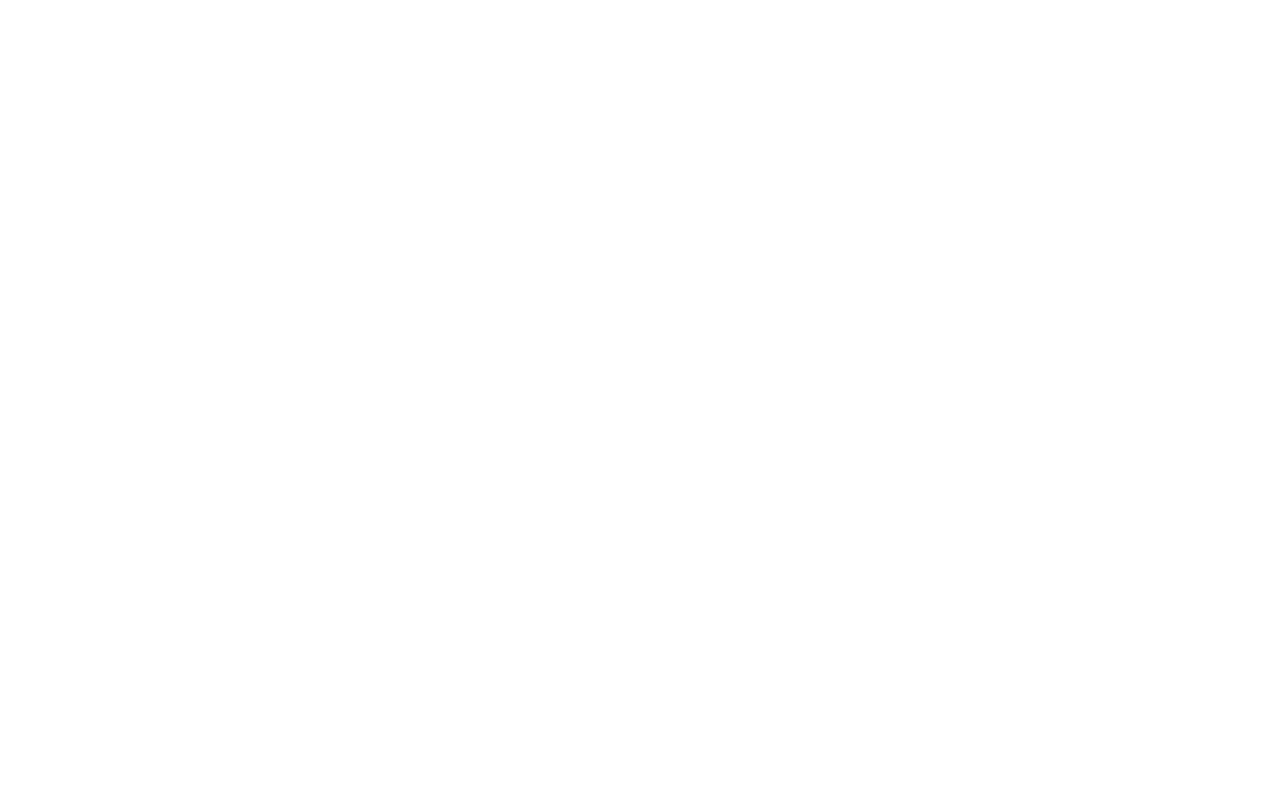
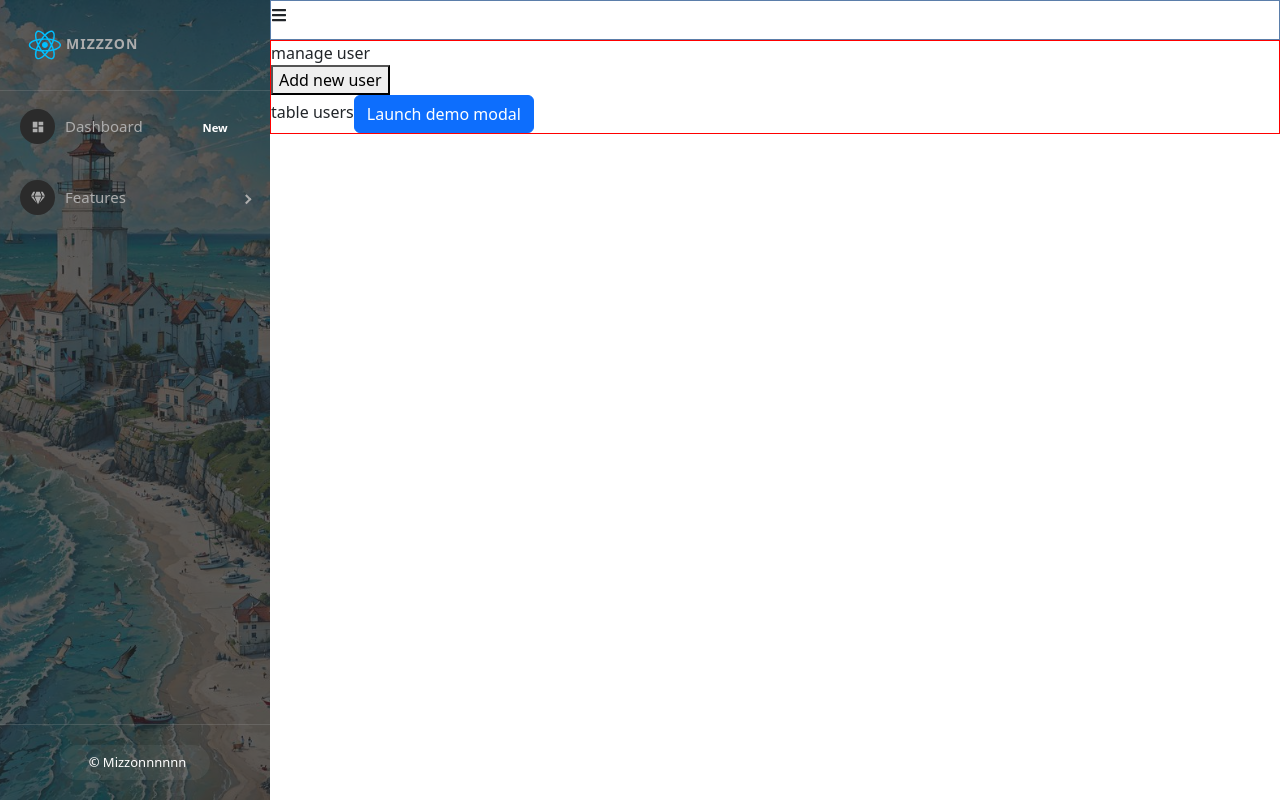
Before and after one commit to Mizzonnnnnn/reactjs-zero, a React (Create React App) app: page /admins/manage-users in a window 1280 px wide. Before the commit this address had no page. Built offline with nearby package versions, Linux system fonts and the light colour scheme.

Commit message:
modal them nguoi dung

```diff
--- a/src/App.scss
+++ b/src/App.scss
@@ -82,6 +82,7 @@ body {
           background   : #302e2e;
           color        : white;
           height       : 40px;
+          border       : none;
 
           &:hover {
             background: black;
--- a/src/components/Admin/Admin.js
+++ b/src/components/Admin/Admin.js
@@ -2,6 +2,7 @@ import SideBar from "./SideBar";
 import './Admin.scss';
 import { FaBars } from "react-icons/fa";
 import { useState } from "react";
+import { Outlet } from "react-router-dom";
 const Admin = (props) => {
     const [collapsed, setCollapsed] = useState(false)
     return (
@@ -10,8 +11,15 @@ const Admin = (props) => {
                 <SideBar collapsed={collapsed} />
             </div>
 
+
             <div className="admin-content">
-                <FaBars onClick={() => setCollapsed(!collapsed)} />
+                <div className="admin-header">
+                    <FaBars onClick={() => setCollapsed(!collapsed)} />
+                </div>
+
+                <div className="admin-main">
+                    <Outlet />
+                </div>
             </div>
 
         </div>
--- a/src/components/Admin/Admin.scss
+++ b/src/components/Admin/Admin.scss
@@ -5,5 +5,16 @@
         height: 100vh;
     }
 
-    .admin-content {}
+    .admin-content {
+        width: 100%;
+
+        .admin-header {
+            height: 40px;
+            border: 1px solid rgb(91, 126, 170);
+        }
+
+        .admin-main {
+            border: 1px solid red;
+        }
+    }
 }
--- /dev/null
+++ b/src/components/Admin/Content/DashBoard.js
@@ -0,0 +1,12 @@
+
+
+
+const DashBoard = (props) => {
+    return (
+        <div>
+            DashBoard
+        </div>
+    )
+}
+
+export default DashBoard;
--- /dev/null
+++ b/src/components/Admin/Content/ManageUser.js
@@ -0,0 +1,23 @@
+import ModalCreateUser from "./ModalCreateUser";
+
+
+const ManageUser = (props) => {
+    return (
+        <div classNameName="manage-users-container">
+            <div classNameName="title">
+                manage user
+            </div>
+            <div classNameName="users-content">
+                <div>
+                    <button>Add new user</button>
+                </div>
+                <div>
+                    table users
+                    <ModalCreateUser />
+                </div>
+            </div>
+        </div>
+    )
+}
+
+export default ManageUser;
--- /dev/null
+++ b/src/components/Admin/Content/ModalCreateUser.js
@@ -0,0 +1,63 @@
+import { useState } from 'react';
+import Button from 'react-bootstrap/Button';
+import Modal from 'react-bootstrap/Modal';
+
+const ModalCreateUser = () => {
+    const [show, setShow] = useState(false);
+
+    const handleClose = () => setShow(false);
+    const handleShow = () => setShow(true);
+
+    return (
+        <>
+            <Button variant="primary" onClick={handleShow}>
+                Launch demo modal
+            </Button>
+
+            <Modal show={show} onHide={handleClose} size='xl' backdrop="static"
+            >
+                <Modal.Header closeButton>
+                    <Modal.Title>Add new User</Modal.Title>
+                </Modal.Header>
+                <Modal.Body size>
+                    {<form className="row g-3">
+                        <div className="col-md-6">
+                            <label for="inputEmail4" className="form-label">Email</label>
+                            <input type="email" className="form-control" />
+                        </div>
+                        <div className="col-md-6">
+                            <label className="form-label">Password</label>
+                            <input type="password" className="form-control" />
+                        </div>
+                        <div className="col-md-6">
+                            <label className="form-label">UserName</label>
+                            <input type="text" className="form-control" />
+                        </div>
+
+                        <div className="col-md-4">
+                            <label className="form-label">Role</label>
+                            <select className="form-select">b
+                                <option value="ADMIN">ADMIN</option>
+                            </select>
+                        </div>
+
+                        <div className='col-md-12'>
+                            <lable className='form-label'>Image</lable>
+                            <input type='file' class="form-control" />
+                        </div>
+                    </form>}
+                </Modal.Body>
+                <Modal.Footer>
+                    <Button variant="secondary" onClick={handleClose}>
+                        Close
+                    </Button>
+                    <Button variant="primary" onClick={handleClose}>
+                        Save
+                    </Button>
+                </Modal.Footer>
+            </Modal >
+        </>
+    );
+}
+
+export default ModalCreateUser;
--- a/src/components/Admin/SideBar.js
+++ b/src/components/Admin/SideBar.js
@@ -9,14 +9,15 @@ import {
     SidebarContent,
 } from 'react-pro-sidebar';
 
-import { FaTachometerAlt, FaGem, FaList, FaGithub, FaRegLaughWink, FaHeart } from 'react-icons/fa';
-import sidebarBg from '../../assets/bg2.jpg';
+import { FaGem } from 'react-icons/fa';
+import sidebarBg from '../../assets/bg3.jpg';
 import { DiReact } from "react-icons/di";
 import { MdDashboard } from "react-icons/md";
 
 import './SideBar.scss';
+import { Link } from 'react-router-dom';
 const SideBar = (props) => {
-    const { image, collapsed, toggled, handleToggleSidebar } = props;
+    const { collapsed, toggled, handleToggleSidebar } = props;
     return (
         <>
             <ProSidebar
@@ -50,7 +51,7 @@ const SideBar = (props) => {
                             icon={<MdDashboard />}
                             suffix={<span className='badge red'>New</span>}
                         >
-                            Dashboard
+                            <Link to="/admins">Dashboard</Link>
                         </MenuItem>
                     </Menu>
                     <Menu iconShape="circle">
@@ -58,7 +59,9 @@ const SideBar = (props) => {
                             icon={<FaGem />}
                             title="Features"
                         >
-                            <MenuItem> Quản lý Users</MenuItem>
+                            <MenuItem>
+                                <Link to="/admins/manage-users">Quản lý Users</Link>
+                            </MenuItem>
                             <MenuItem > Quản lý Bài Quiz</MenuItem>
                             <MenuItem> Quản lý Câu Hỏi</MenuItem>
                         </SubMenu>
--- a/src/components/Admin/SideBar.scss
+++ b/src/components/Admin/SideBar.scss
@@ -9,7 +9,7 @@
     padding        : 1px 5px;
     border-radius  : 40px;
     background     : rgba(255, 255, 255, 0.05);
-    color          : #adadad;
+    color          : white;
     text-decoration: none;
     margin         : 0 auto;
     height         : 35px;
--- a/src/index.js
+++ b/src/index.js
@@ -14,6 +14,8 @@ import {
 import User from './components/User/User';
 import Admin from './components/Admin/Admin';
 import HomePage from './components/Home/HomePage';
+import ManageUser from './components/Admin/Content/ManageUser';
+import DashBoard from './components/Admin/Content/DashBoard';
 
 
 const root = ReactDOM.createRoot(document.getElementById('root'));
@@ -23,10 +25,14 @@ root.render(
       <Routes>
         <Route path="/" element={<App />}>
           <Route index element={<HomePage />} />
-          <Route path="/users" element={<User />} />
+          <Route path="users" element={<User />} />
 
         </Route>
-        <Route path="/admins" element={<Admin />} />
+        <Route path="/admins" element={<Admin />} >
+          <Route index element={<DashBoard />} />
+          <Route path="manage-users" element={<ManageUser />} />
+
+        </Route>
       </Routes>
     </BrowserRouter>
 
```
Also changed, not shown: src/assets/bg3.jpg (added).
